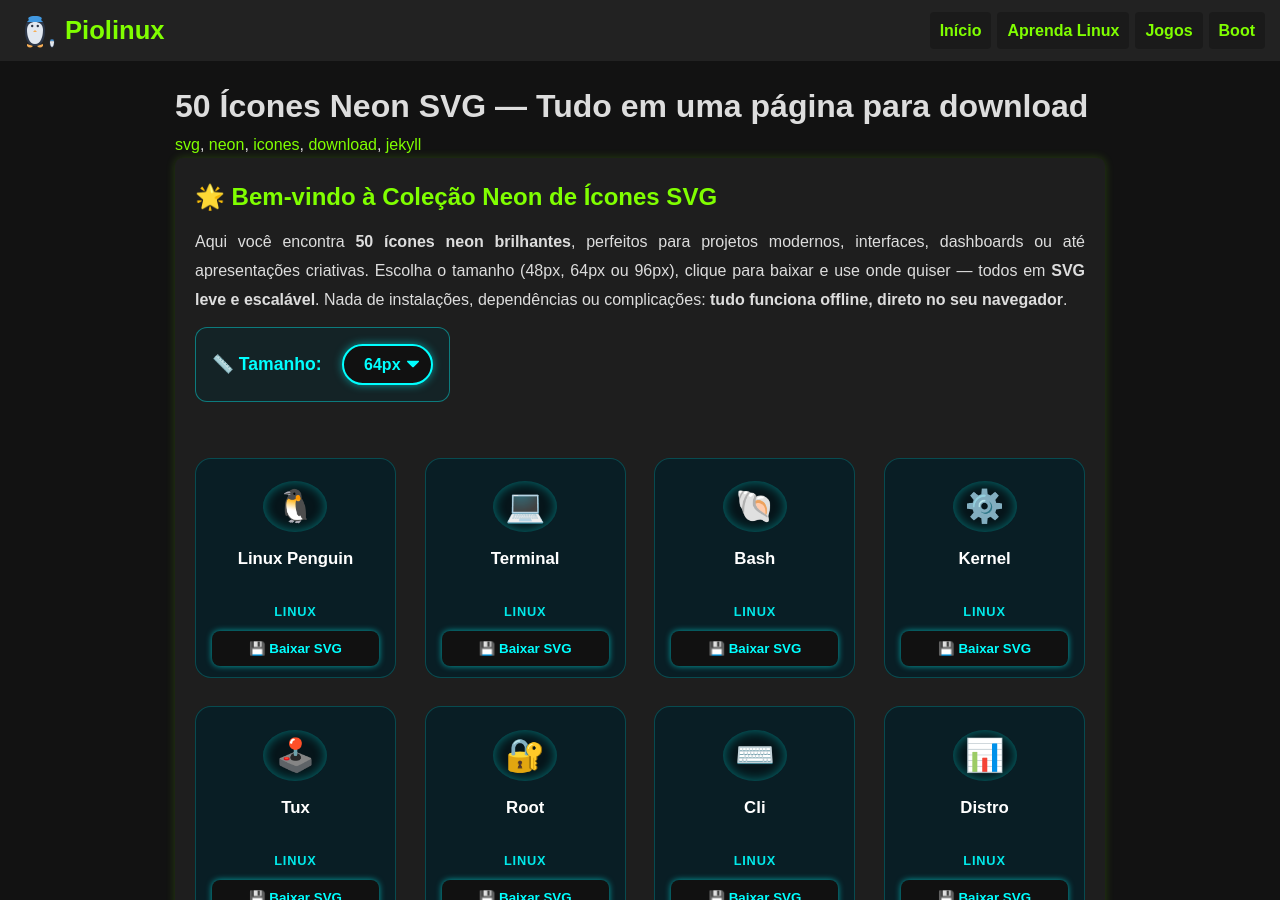
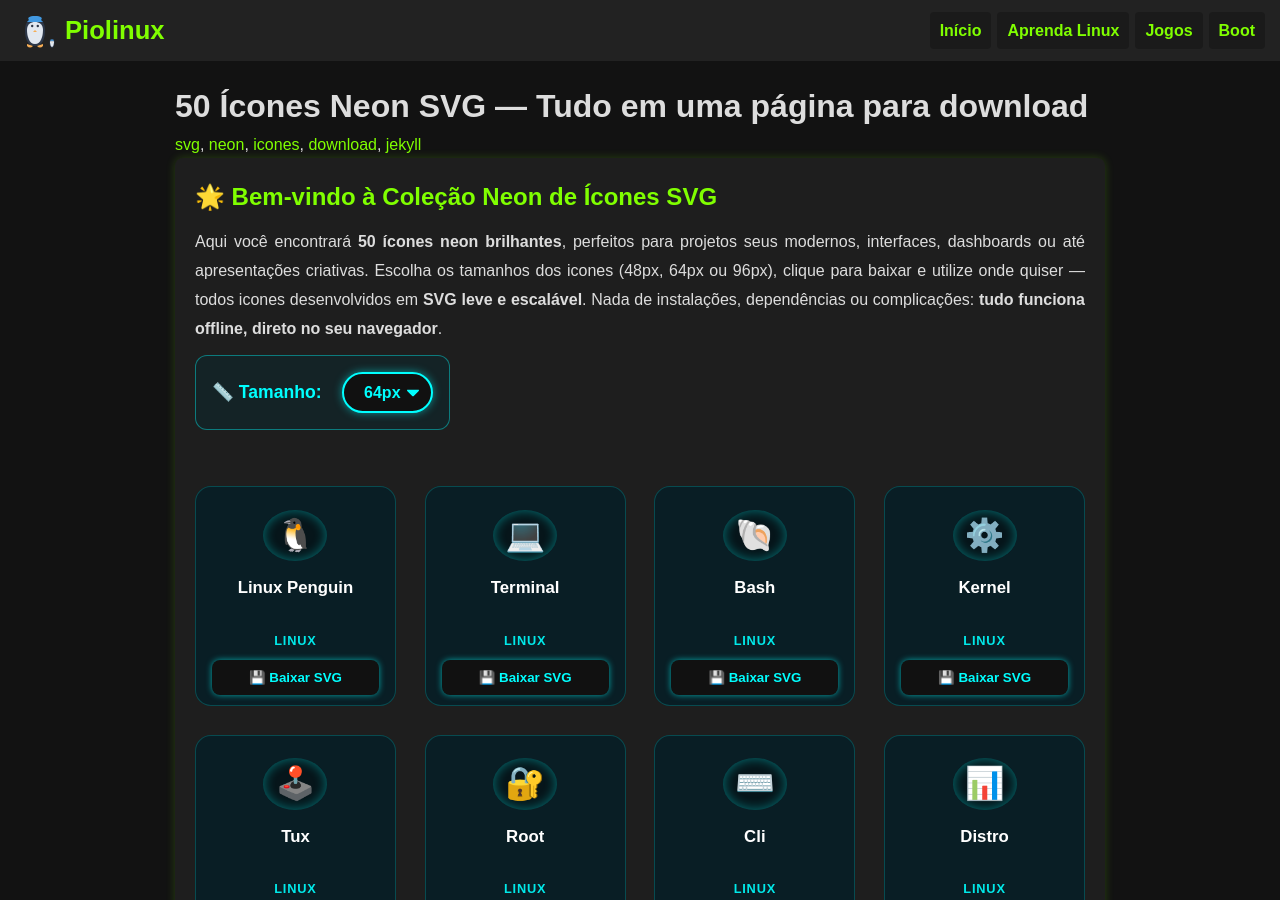
Before and after one commit to Piolinux/piolinux-site, a Jekyll site: the page built from _posts/2025-09-08-icones-neon-por-categoria-filtre-e-use.md, in a window 1280 px wide and 900 px high. Built offline with Jekyll 4.4.1, drawn with Linux system fonts in a browser that asks for light colours; some of the changed text lies outside the part shown.

Commit message:
Update 2025-09-08-icones-neon-por-categoria-filtre-e-use.md

```diff
--- a/_posts/2025-09-08-icones-neon-por-categoria-filtre-e-use.md
+++ b/_posts/2025-09-08-icones-neon-por-categoria-filtre-e-use.md
@@ -186,8 +186,8 @@ permalink: /icones-neon-tudo-em-um/
   <div class="intro-section">
     <h2>🌟 Bem-vindo à Coleção Neon de Ícones SVG</h2>
     <p>
-      Aqui você encontra <strong>50 ícones neon brilhantes</strong>, perfeitos para projetos modernos, interfaces, dashboards ou até apresentações criativas.
-      Escolha o tamanho (48px, 64px ou 96px), clique para baixar e use onde quiser — todos em <strong>SVG leve e escalável</strong>.
+      Aqui você encontrará <strong>50 ícones neon brilhantes</strong>, perfeitos para projetos seus modernos, interfaces, dashboards ou até apresentações criativas.
+      Escolha os tamanhos dos icones  (48px, 64px ou 96px), clique para baixar e utilize onde quiser — todos icones desenvolvidos em <strong>SVG leve e escalável</strong>.
       Nada de instalações, dependências ou complicações: <strong>tudo funciona offline, direto no seu navegador</strong>.
     </p>
   </div>
@@ -212,7 +212,7 @@ permalink: /icones-neon-tudo-em-um/
 <div>
     <h2>🎉 Use, Compartilhe e Brilhe!</h2>
     <p>
-      Esses ícones foram feitos para acelerar seus projetos com estilo e praticidade. Sinta-se à vontade para usá-los em sites, aplicativos, apresentações, documentações ou até mesmo em arte digital.</strong>
+      Esses ícones foram feitos para acelerar seus projetos com estilo e praticidade. Sinta-se à vontade para usá-los em sites, aplicativos, apresentações, documentações ou até mesmo em <strong> arte digital.</strong>
     </p>
   </div>
 
```
